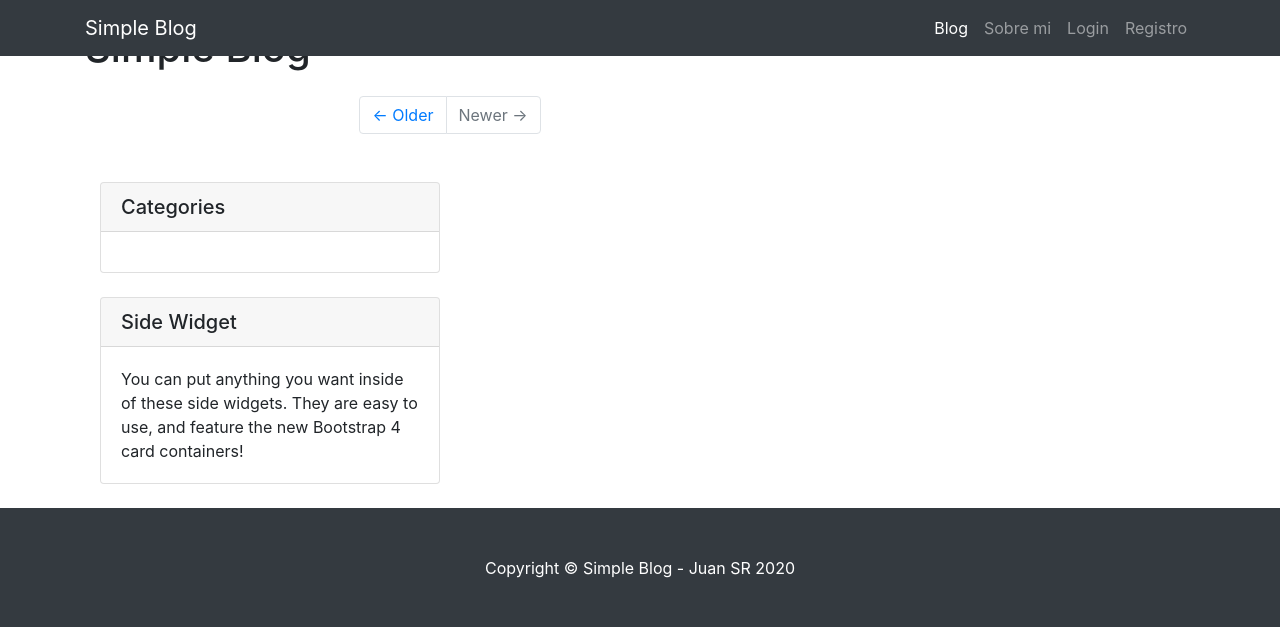
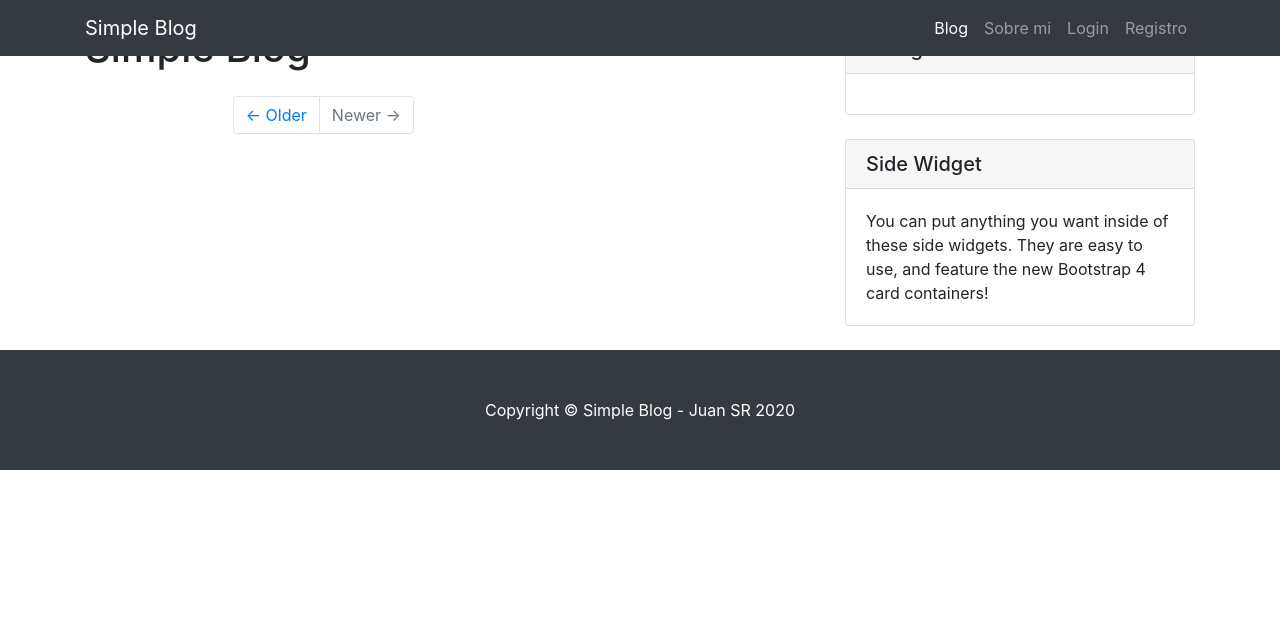
Before and after one commit to jsanhuez/sample-blog, a Django app: page / in a window 1280 px wide. Shown: the top 627 px of the page. Run offline with Django 3.2, Linux system fonts and the light colour scheme; data that the repository does not hold is empty; some libraries are stand-ins or nearby versions.

Commit message:
Fix base template view

```diff
--- a/templates/base.html
+++ b/templates/base.html
@@ -51,7 +51,11 @@
 
         <!-- Page Content -->
         <div class="container">
+            <div class="row">
+                <div class="col-md-8">
                     {% block content %}{% endblock %}
+                </div>
+
                 <!-- Sidebar Widgets Column -->
                 <div class="col-md-4">
                     <!-- Categories Widget -->
@@ -71,11 +75,13 @@
                             </div>
                         </div>
                     </div>
+
                     <!-- Side Widget -->
                     <div class="card my-4">
                         <h5 class="card-header">Side Widget</h5>
                         <div class="card-body">
                             You can put anything you want inside of these side widgets. They are easy to use, and feature the new Bootstrap 4 card containers!
+                        </div>
                     </div>
                 </div>
             </div>
```
Lines whose indentation alone changed are shown as unchanged.
